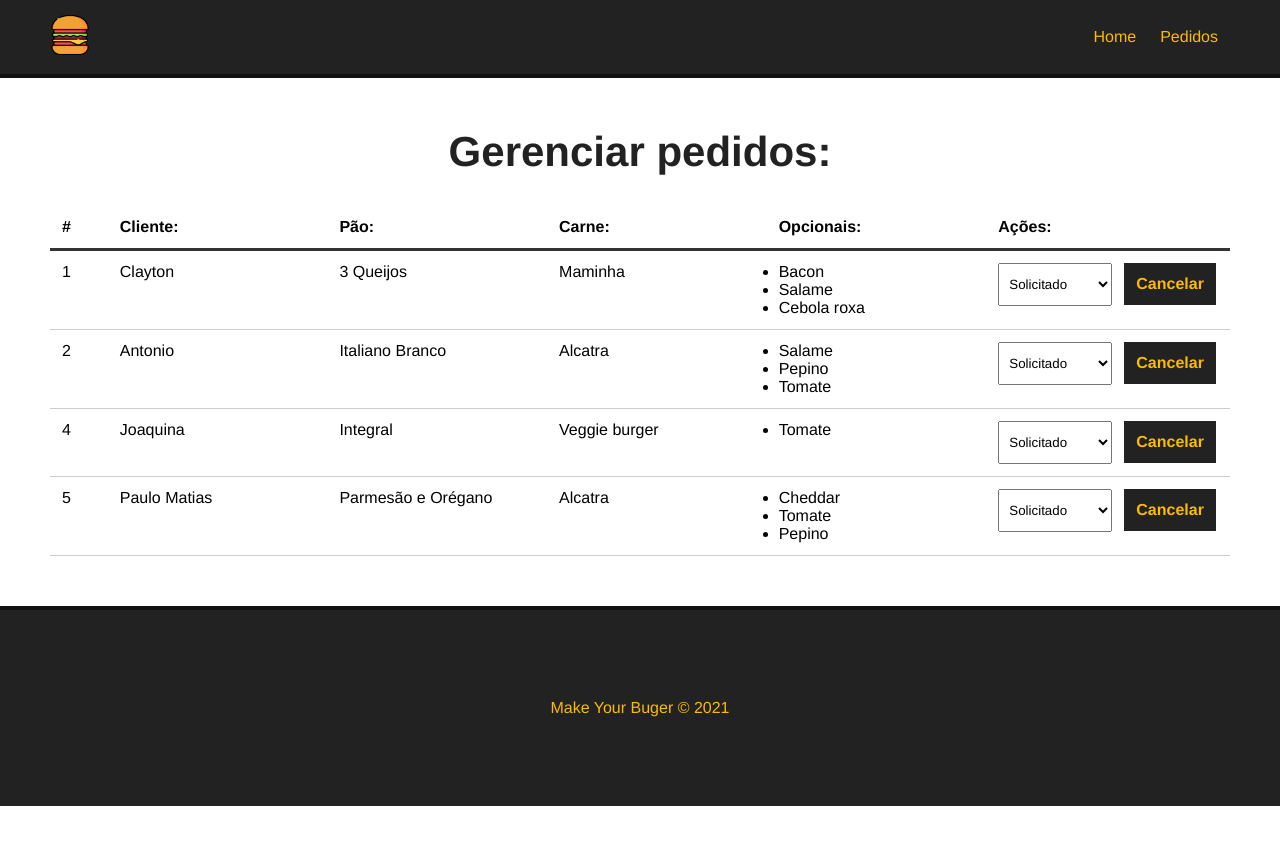
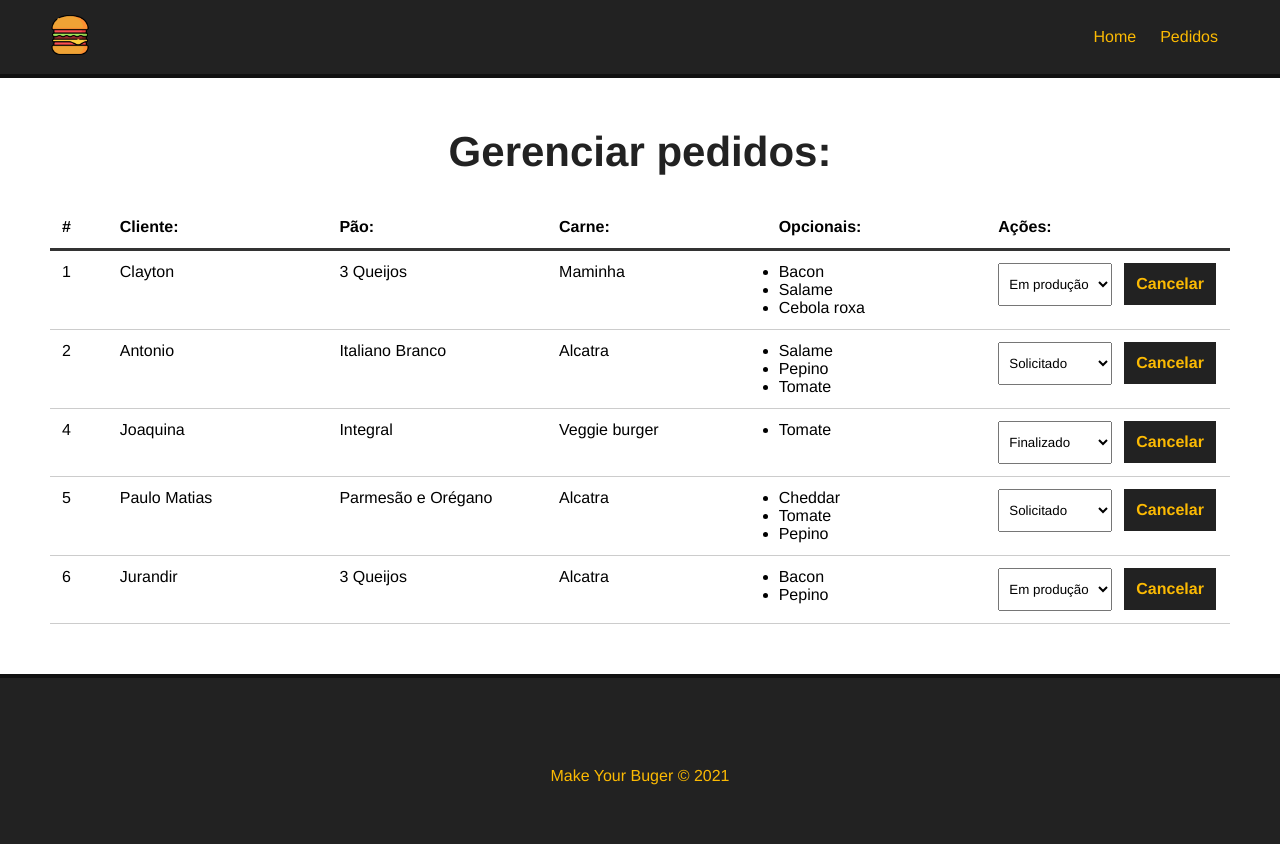
Before and after one commit to clayton3660/Projeto_make_your_burger_vue_Matheus_Batisttis, a Vue app: page /pedidos in a window 1280 px wide. Shown: the top 844 px of the page. Before the commit the page ends 806 px from the top, so only its background shows below. Built offline with nearby package versions, Linux system fonts and the light colour scheme; data requests are answered from the project's data file.

Commit message:
Aula32_Atualização_de_pedidos

```diff
--- a/db/db.json
+++ b/db/db.json
@@ -91,7 +91,7 @@
         "Salame",
         "Cebola roxa"
       ],
-      "status": "Solicitado",
+      "status": "Em produção",
       "id": 1
     },
     {
@@ -113,7 +113,7 @@
       "opcionais": [
         "Tomate"
       ],
-      "status": "Solicitado",
+      "status": "Finalizado",
       "id": 4
     },
     {
@@ -127,6 +127,17 @@
       ],
       "status": "Solicitado",
       "id": 5
+    },
+    {
+      "nome": "Jurandir",
+      "carne": "Alcatra",
+      "pao": "3 Queijos",
+      "opcionais": [
+        "Bacon",
+        "Pepino"
+      ],
+      "status": "Em produção",
+      "id": 6
     }
   ]
 }
--- a/src/components/Dashboard.vue
+++ b/src/components/Dashboard.vue
@@ -25,10 +25,14 @@
           </ul>
         </div>
         <div>
-          <select name="status" class="status">
+          <select
+            name="status"
+            class="status"
+            @change="updatedBurger($event, burger.id)"
+          >
             <option value="">Selecione</option>
             <option
-              value="s.tipo"
+              :value="s.tipo"
               v-for="s in status"
               :key="s.id"
               :selected="burger.status == s.tipo"
@@ -78,6 +82,17 @@
       });
       const res = await req.json();
       this.getPedidos();
+    },
+    async updatedBurger(event, id) {
+      const option = event.target.value;
+      const dataJson = JSON.stringify({ status: option });
+      const req = await fetch(`http://localhost:3000/burgers/${id}`, {
+        method: "PATCH",
+        headers: { "Content-type": "application/json" },
+        body: dataJson,
+      });
+      const res = await req.json();
+      console.log(res);
     },
   },
   mounted() {
```
